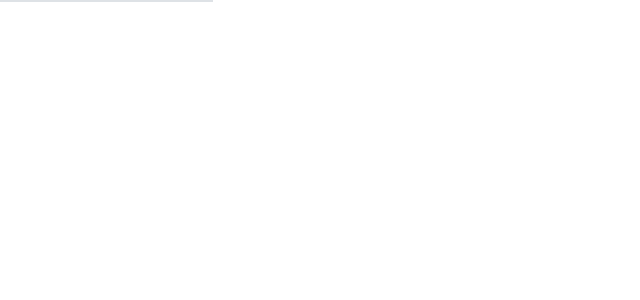
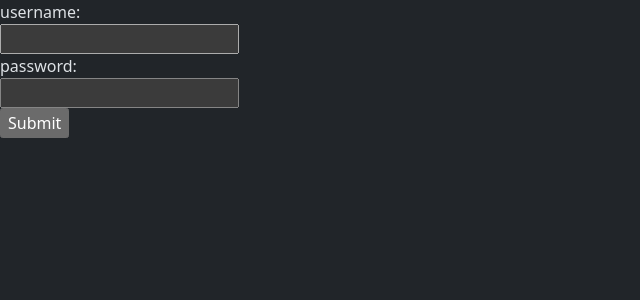
Before and after one commit to jknnooin/first, a Django app: page /homepage/ in a window 1280 px wide. Before the commit the part shown is almost empty. Shown: the top 300 px of the page, without its empty margins (0-640 px from the left). Run offline with Django 5.2, Linux system fonts and the light colour scheme; parts of the project's set-up code (start-up, migrations or seed data) failed here and were passed over.

Commit message:
testing homepage useless updating
going to learn how to use django by following a guide

```diff
--- a/first/homepage/models.py
+++ b/first/homepage/models.py
@@ -21,3 +21,8 @@ class Choice(models.Model):
 
     def __str__(self):
         return self.choice_text
+
+
+class users(models.Model):
+    username
+    password = models.passwor
--- a/first/homepage/templates/homepage/index.html
+++ b/first/homepage/templates/homepage/index.html
@@ -1,30 +1,76 @@
 <!doctype html>
-<html lang="en">
+<html lang="en" data-bs-theme="dark">
+
 <head>
   <meta charset="utf-8">
   <meta name="viewport" content="width=device-width, initial-scale=1">
 
   <title>Homepage</title>
 
-    <link href="https://cdn.jsdelivr.net/npm/bootstrap@5.3.3/dist/css/bootstrap.min.css" rel="stylesheet" integrity="sha384-QWTKZyjpPEjISv5WaRU9OFeRpok6YctnYmDr5pNlyT2bRjXh0JMhjY6hW+ALEwIH" crossorigin="anonymous">
+  <link href="https://cdn.jsdelivr.net/npm/bootstrap@5.3.3/dist/css/bootstrap.min.css" rel="stylesheet"
+    integrity="sha384-QWTKZyjpPEjISv5WaRU9OFeRpok6YctnYmDr5pNlyT2bRjXh0JMhjY6hW+ALEwIH" crossorigin="anonymous">
 </head>
+
 <body>
-    <div class="container-fluid">
-        <div class='row'>
-            <div class='sidebar border border-right col-md-3 col-lg-2 p-0'>
-                <div class='nav flex-column'>
-                    <li class='nav-item'></li>
-                </div>
 
-            </div>
-
-            <div class='col'>
-            </div>
-        </div>
-    </div>
+  <form>
+    <label for="username">username:</label><br>
+    <input type="text" id="username" name="username"><br>
+    <label for="password">password:</label><br>
+    <input type="password" id="password" name="password">
+    <br>
+    <input type="submit" value="Submit">
+  </form>
 
 
 
-    <script src="https://cdn.jsdelivr.net/npm/bootstrap@5.3.3/dist/js/bootstrap.bundle.min.js" integrity="sha384-YvpcrYf0tY3lHB60NNkmXc5s9fDVZLESaAA55NDzOxhy9GkcIdslK1eN7N6jIeHz" crossorigin="anonymous"></script>
+
+
+
+
+  <!-- <nav class="navbar bg-body-tertiary">
+    <div class="container-fluid">
+      <a class="navbar-brand" href="#">
+        <img src="#" alt="Logo" width="30" height="24" class="d-inline-block align-text-top">
+        NotAsana
+      </a>
+
+
+    </div>
+  </nav>
+
+  <div class="container-fluid" style="height: 100vh;">
+
+    <div class="row h-100 text-center">
+      <div class="sidebar border col-md-3 col-lg-2 p-0">
+        <h2 class="pt-4 pb-3 mb-4 border-bottom">Not Asana</h2>
+        <nav class="small" id="toc">
+          <ul class="list-unstyled">
+
+            <li class="my-2">
+              <button type="button" class="btn d-inline-flex collapsed border-0" data-bs-toggle="collapse"
+                aria-expanded="false" data-bs-target="#contents-collapse"
+                aria-controls="contents-collapse">Projects</button>
+              <ul class="list-unstyled ps-3 collapse" id="contents-collapse">
+                <li>
+                  <a class="d-inline-flex align-items-center rounded text-decoration-none" href="#typography">النصوص</a>
+                </li>
+              </ul>
+            </li>
+
+            <li class="my-2">
+              <button type="button" class="btn d-inline-flex align-items-center col" </li>
+
+          </ul>
+        </nav>
+      </div>
+    </div>
+  </div> -->
+
+
+  <script src="https://cdn.jsdelivr.net/npm/bootstrap@5.3.3/dist/js/bootstrap.bundle.min.js"
+    integrity="sha384-YvpcrYf0tY3lHB60NNkmXc5s9fDVZLESaAA55NDzOxhy9GkcIdslK1eN7N6jIeHz"
+    crossorigin="anonymous"></script>
 </body>
+
 </html>
```
Lines whose indentation alone changed are shown as unchanged.
